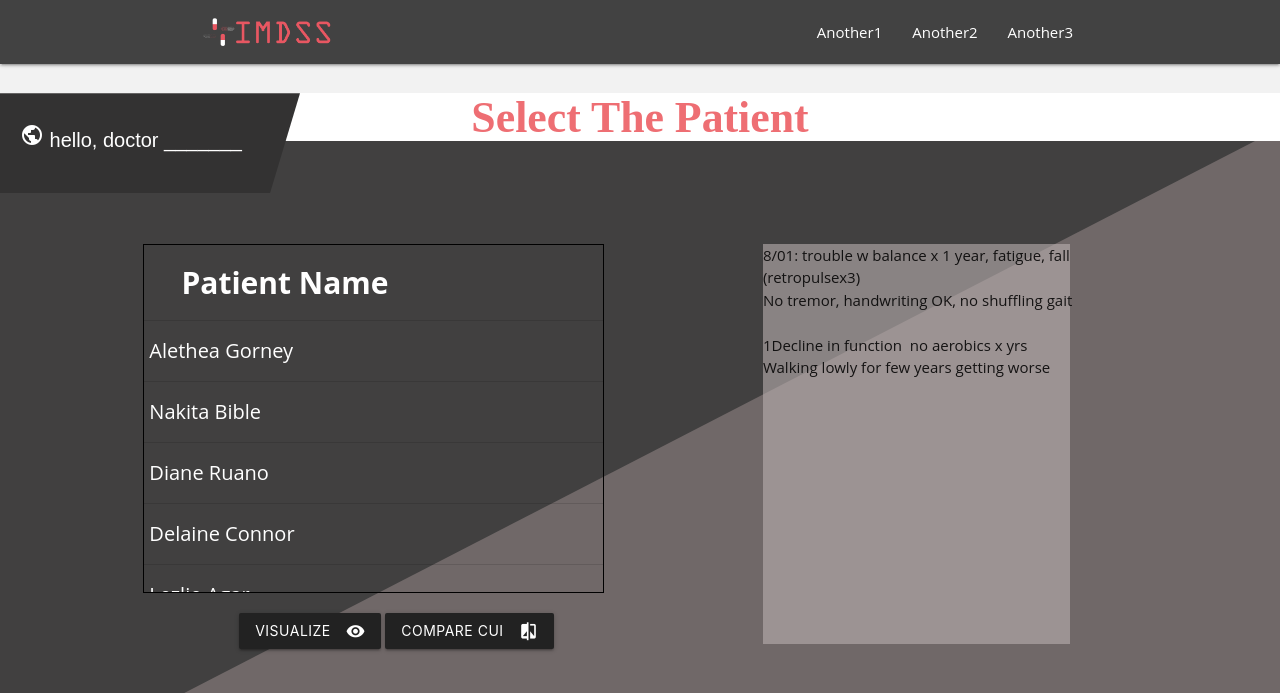
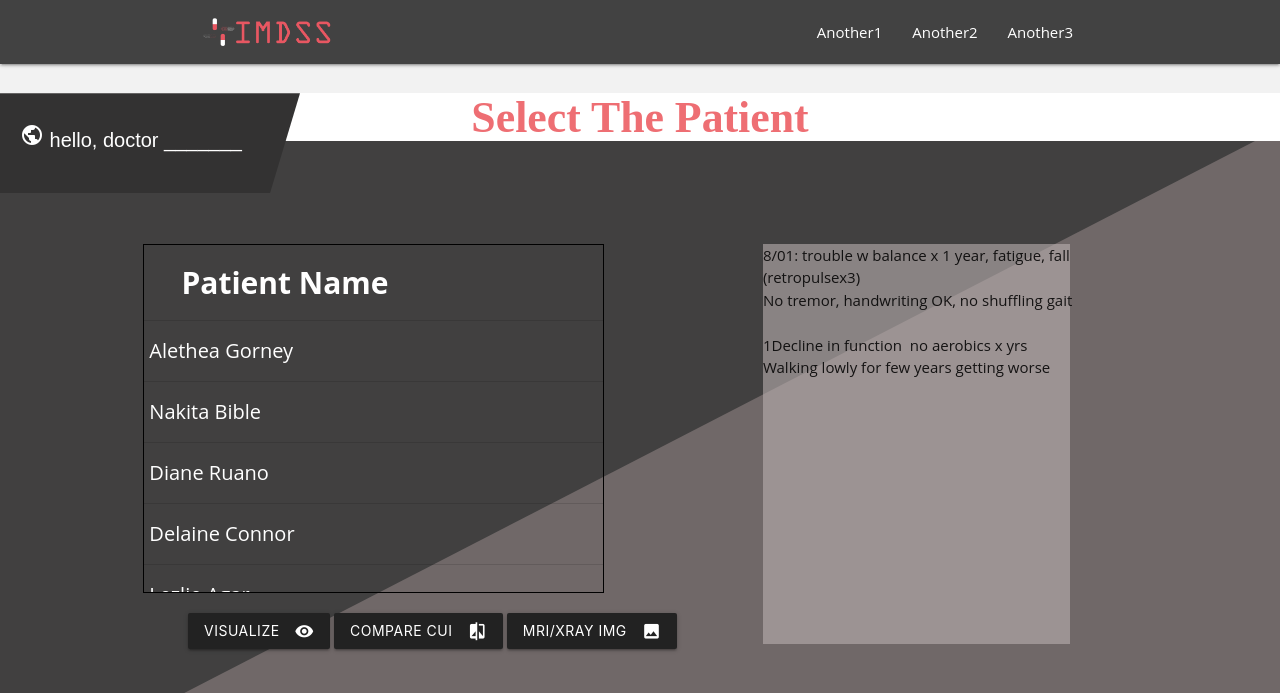
Before and after one commit to CCU-KLDP/IMDSS, a Django app: page /select_patient/ in a window 1280 px wide. Shown: the top 693 px of the page. Run offline with Django 3.2, Linux system fonts and the light colour scheme; some libraries are stand-ins or nearby versions; some web fonts are replaced; grey boxes are pictures that could not be loaded.

Commit message:
select parallex bug fixed and MRI/XRAY button added

```diff
--- a/IMDSS/static/css/select_patient/bg.css
+++ b/IMDSS/static/css/select_patient/bg.css
@@ -2,7 +2,7 @@
     width: 80%;
     margin: 0 auto;
     margin-top: 8%;
-    margin-bottom: 30%;
+    margin-bottom: 5%;
 
 }
 
@@ -60,7 +60,7 @@
 
 .btn-grp{
     position: relative;
-    left: 5%;
+    left: 0%;
 }
 
 
--- a/IMDSS/templates/select_patient/select_patient.html
+++ b/IMDSS/templates/select_patient/select_patient.html
@@ -127,6 +127,9 @@
             <button class="btn waves-effect waves-light" type="submit" name="action">Compare CUI
                 <i class="material-icons right">compare</i>
             </button>
+            <button class="btn waves-effect waves-light" type="submit" name="action">MRI/XRAY IMG
+                <i class="material-icons right">image</i>
+            </button>
         </div>
     </div>
 
```
Also changed, not shown: IMDSS/static/image/select_patient/parallex.jpg (added).
